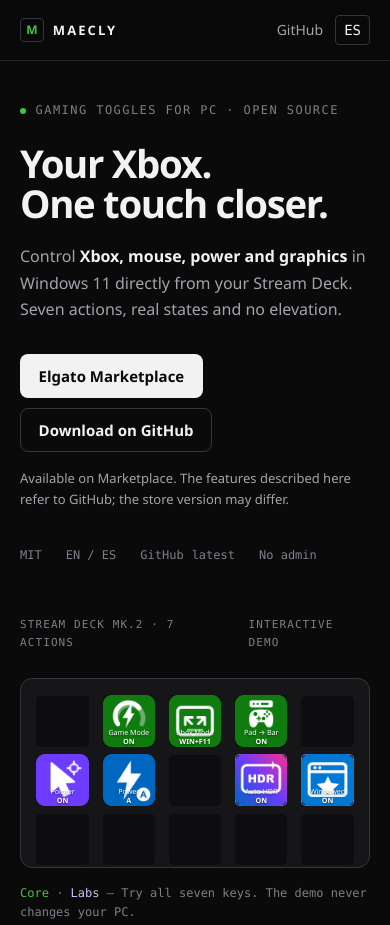
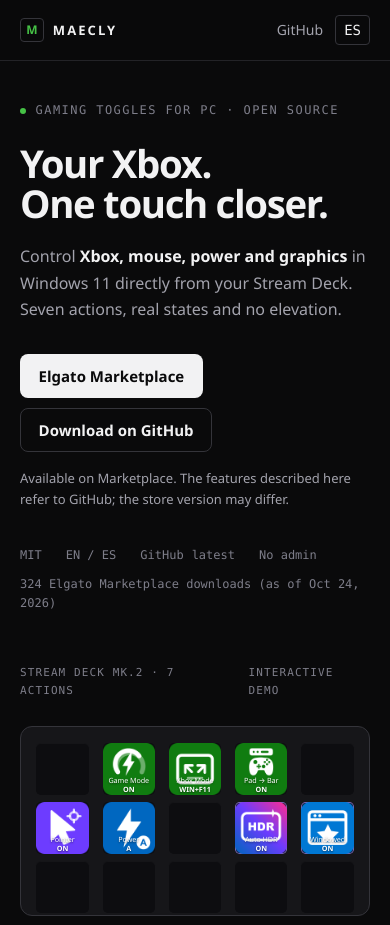
Before and after one commit to MAECLY/gaming-toggles-landing, a website: page public/en/index.html in a window 390 px wide. Shown: the top 925 px of the page. Drawn offline with Linux system fonts and the light colour scheme; no server answers.

Commit message:
feat(metrics): add dated Elgato Marketplace download snapshot to the hero
Elgato has no public API, so the Marketplace figure is a checked-in snapshot
(public/assets/metrics.json, 324 free acquisitions through 2026-10-24 from the
Maker Console export). The hero shows it dated next to the live GitHub count on
its own line, so the long label no longer orphans spec separators. JSON-LD
download count sums both known figures. README documents how to refresh it.

```diff
--- a/public/assets/main.js
+++ b/public/assets/main.js
@@ -3,6 +3,8 @@ const REPO_API = "https://api.github.com/repos/MAECLY/gaming-toggles";
 const RELEASES_API = `${REPO_API}/releases?per_page=100`;
 const MAX_RELEASE_PAGES = 10;
 const GITHUB_HEADERS = { Accept: "application/vnd.github+json" };
+// Instantánea fechada de Elgato Marketplace (sin API pública): ver README para actualizarla.
+const MARKETPLACE_SNAPSHOT = new URL("metrics.json", import.meta.url).href;
 
 export function parseLatestRelease(release) {
   if (!release || typeof release !== "object") {
@@ -190,19 +192,48 @@ function isPositiveCount(value) {
   return Number.isSafeInteger(value) && value > 0;
 }
 
+export function parseMarketplaceSnapshot(snapshot) {
+  const units = snapshot?.elgatoUnits;
+  const through = snapshot?.through;
+  if (!Number.isSafeInteger(units) || units < 0) throw new TypeError("Instantánea de Marketplace inválida.");
+  if (typeof through !== "string" || !/^\d{4}-\d{2}-\d{2}$/.test(through) ||
+      Number.isNaN(Date.parse(`${through}T00:00:00Z`))) {
+    throw new TypeError("La instantánea de Marketplace no tiene una fecha válida.");
+  }
+  return { units, through };
+}
+
+export function formatSnapshotDate(isoDate, lang = "es") {
+  return new Intl.DateTimeFormat(lang === "en" ? "en-US" : "es-ES", {
+    day: "numeric", month: "short", year: "numeric", timeZone: "UTC"
+  }).format(new Date(`${isoDate}T00:00:00Z`)).replace(/\.(?=\s|$)/g, "");
+}
+
+function pluralLabel(node, prefix, count, lang) {
+  const form = new Intl.PluralRules(lang).select(count) === "one" ? "One" : "Other";
+  return node.dataset[`${prefix}${form}`] ?? "{count}";
+}
+
 // Solo se muestran cifras conocidas y mayores que cero; el resto permanece oculto.
-export function applyPublicMetrics({ downloads = null, stars = null } = {}, root = document) {
+// La cifra de Marketplace es una instantánea fechada; la de GitHub se consulta en vivo.
+export function applyPublicMetrics({ downloads = null, stars = null, marketplace = null } = {}, root = document) {
   const lang = root.documentElement?.lang || "es";
+  const elgato = isPositiveCount(marketplace?.units) ? marketplace : null;
+  const github = isPositiveCount(downloads) ? downloads : null;
 
   root.querySelectorAll("[data-download-count]").forEach((node) => {
-    if (!isPositiveCount(downloads)) {
-      node.hidden = true;
-      return;
+    const parts = [];
+    if (elgato) {
+      parts.push(pluralLabel(node, "labelElgato", elgato.units, lang)
+        .replace("{count}", formatCount(elgato.units, lang))
+        .replace("{date}", formatSnapshotDate(elgato.through, lang)));
     }
-    const plural = new Intl.PluralRules(lang).select(downloads) === "one" ? "labelOne" : "labelOther";
-    const template = node.dataset[plural] ?? "{count}";
-    node.textContent = template.replace("{count}", formatCount(downloads, lang));
-    node.hidden = false;
+    if (github) {
+      const template = elgato ? node.dataset.labelGithubShort ?? "{count}" : pluralLabel(node, "label", github, lang);
+      parts.push(template.replace("{count}", formatCount(github, lang)));
+    }
+    node.textContent = parts.join(" · ");
+    node.hidden = parts.length === 0;
   });
 
   root.querySelectorAll("[data-star-count]").forEach((node) => {
@@ -215,8 +246,9 @@ export function applyPublicMetrics({ downloads = null, stars = null } = {}, root
     node.hidden = false;
   });
 
+  const total = (elgato?.units ?? 0) + (github ?? 0);
   const schemaNode = root.querySelector("[data-release-schema]");
-  if (schemaNode?.textContent && isPositiveCount(downloads)) {
+  if (schemaNode?.textContent && total > 0) {
     try {
       const schema = JSON.parse(schemaNode.textContent);
       const software = schema["@graph"]?.find((item) => item["@type"] === "SoftwareApplication");
@@ -224,7 +256,7 @@ export function applyPublicMetrics({ downloads = null, stars = null } = {}, root
         software.interactionStatistic = {
           "@type": "InteractionCounter",
           interactionType: "https://schema.org/DownloadAction",
-          userInteractionCount: downloads
+          userInteractionCount: total
         };
         schemaNode.textContent = JSON.stringify(schema);
       }
@@ -234,18 +266,23 @@ export function applyPublicMetrics({ downloads = null, stars = null } = {}, root
   }
 }
 
+export async function fetchMarketplaceSnapshot(fetchJson = fetch) {
+  const response = await fetchJson(MARKETPLACE_SNAPSHOT, { cache: "no-cache" });
+  if (!response.ok) throw new Error(`metrics.json ${response.status}`);
+  return parseMarketplaceSnapshot(await response.json());
+}
+
 export async function hydratePublicMetrics(fetchJson = fetch, root = document) {
-  const [downloads, stars] = await Promise.all([
-    fetchTotalDownloads(fetchJson).catch((error) => {
-      console.info("No se pudo consultar el total de descargas; no se muestra la cifra.", error);
-      return null;
-    }),
-    fetchStarCount(fetchJson).catch((error) => {
-      console.info("No se pudo consultar el número de estrellas; no se muestra la cifra.", error);
-      return null;
-    })
+  const quiet = (message) => (error) => {
+    console.info(message, error);
+    return null;
+  };
+  const [downloads, stars, marketplace] = await Promise.all([
+    fetchTotalDownloads(fetchJson).catch(quiet("No se pudo consultar el total de descargas; no se muestra la cifra.")),
+    fetchStarCount(fetchJson).catch(quiet("No se pudo consultar el número de estrellas; no se muestra la cifra.")),
+    fetchMarketplaceSnapshot(fetchJson).catch(quiet("No se pudo leer la instantánea de Marketplace; no se muestra la cifra."))
   ]);
-  const metrics = { downloads, stars };
+  const metrics = { downloads, stars, marketplace };
   applyPublicMetrics(metrics, root);
   return metrics;
 }
--- /dev/null
+++ b/public/assets/metrics.json
@@ -0,0 +1,5 @@
+{
+  "elgatoUnits": 324,
+  "through": "2026-10-24",
+  "source": "Elgato Maker Console export"
+}
--- a/public/assets/styles.css
+++ b/public/assets/styles.css
@@ -284,6 +284,7 @@ code {
 .hero-specs li { display: flex; align-items: center; gap: .5rem; }
 /* Las métricas públicas arrancan ocultas y solo aparecen con una cifra real de GitHub. */
 .hero-specs li[hidden],
+.hero-metrics[hidden],
 .facts > div[hidden] { display: none; }
 /* Rules only where the row cannot wrap; otherwise a separator orphans onto a new line. */
 @media (min-width: 560px) {
@@ -297,6 +298,14 @@ code {
 }
 @media (max-width: 559px) {
   .hero-specs { gap: .4rem 1.5rem; }
+}
+
+/* Descargas en su propia línea: es la frase más larga y en la fila de specs dejaría separadores huérfanos. */
+.hero-metrics {
+  margin: .6rem 0 0;
+  color: var(--text-3);
+  font-family: var(--font-mono);
+  font-size: .75rem;
 }
 
 .distribution-note {
--- a/public/en/index.html
+++ b/public/en/index.html
@@ -73,9 +73,9 @@
             <li>MIT</li>
             <li>EN / ES</li>
             <li>GitHub <span data-release-version aria-busy="true">latest</span></li>
-            <li data-download-count data-label-one="{count} GitHub download" data-label-other="{count} GitHub downloads" hidden></li>
             <li>No admin</li>
           </ul>
+          <p class="hero-metrics" data-download-count data-label-one="{count} GitHub download" data-label-other="{count} GitHub downloads" data-label-github-short="{count} on GitHub" data-label-elgato-one="{count} Elgato Marketplace download (as of {date})" data-label-elgato-other="{count} Elgato Marketplace downloads (as of {date})" hidden></p>
         </div>
 
         <div class="rig">
```
Also changed, not shown: public/index.html (+1 -1 lines), tests/e2e/landing.spec.ts (+37 -11 lines), tests/release-api.test.ts (+18 -0 lines), tests/website-content.test.ts (+16 -1 lines), README.md.
